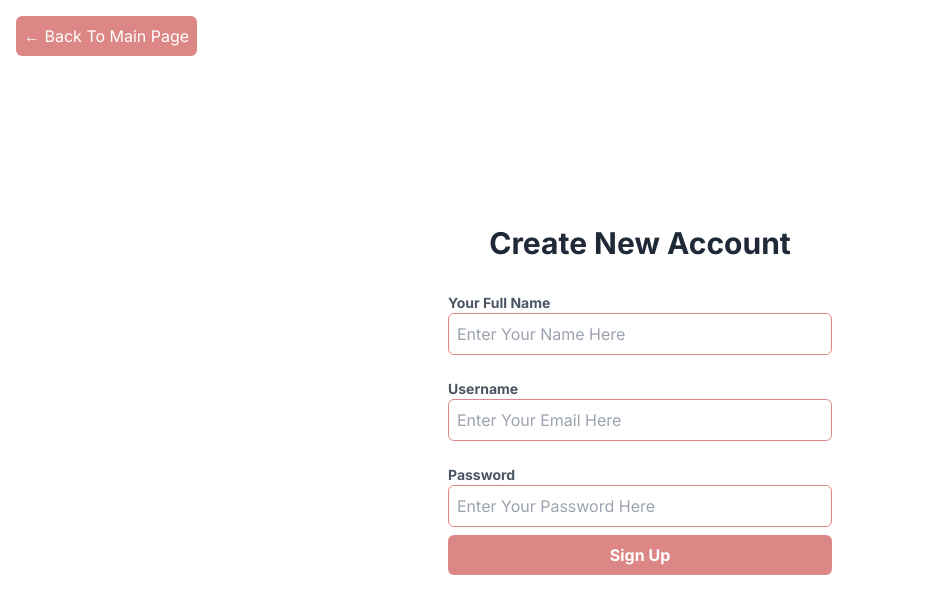
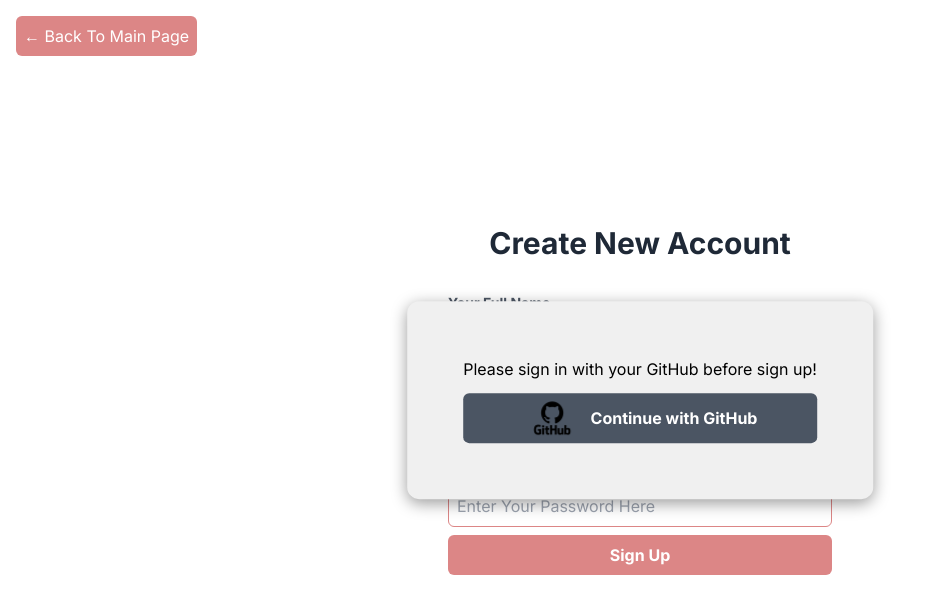
Before and after one commit to thungoc127/web_project, a Next.js app: page /SignUpPage in a window 1280 px wide. Shown: the top 614 px of the page, without its empty margins (0-929 px from the left). Built offline with nearby package versions, Linux system fonts and the light colour scheme; no server answers.

Commit message:
update login by github before sign up

```diff
--- a/app/LoginPage/page.js
+++ b/app/LoginPage/page.js
@@ -53,7 +53,7 @@
           SIMPLETASK
         </h1>
         <div className="space-y-6">
-          <div>
+          {/* <div>
             <label
               htmlFor="username"
               className="text-sm font-bold text-gray-600 block"
@@ -83,7 +83,7 @@
           </div>
           <button className="w-full py-2 px-4 bg-[#DC8686] text-white rounded-md font-bold hover:bg-[#bf7676] transition duration-300">
             Log In
-          </button>
+          </button> */}
           {/* <button
           onClick={handleSignOut}
             className="w-full py-2 px-4 bg-blue-600 text-white rounded-md font-bold hover:bg-blue-700 transition duration-300 flex items-center justify-center"
--- a/app/SignUpPage/page.js
+++ b/app/SignUpPage/page.js
@@ -1,11 +1,14 @@
 "use client";
 import React from "react";
+import Image from "next/image";
 import { useUserAuth } from "../_utils/auth-context";
 import { useState } from "react";
 import { addUser } from "../_services/logInServices";
 import AlertDialog from "./AlertDialog";
 import Link from "next/link";
 import { useRouter } from "next/navigation";
+import GitHubLogo from "../logo/GitHubLogo.png";
+
 
 export default function SignUpPage() {
   const router = useRouter();
@@ -14,16 +17,18 @@
   const [userName, setUserName] = useState("");
   const [password, setPassword] = useState("");
   const [isDialogOpen, setDialogOpen] = useState(false);
-  const [isErrorDialogOpen, setErrorDialogOpen] = useState(false);
+  const [isErrorDialogOpen, setErrorDialogOpen] = useState(true);
 
   async function handleSignIn() {
     try {
       await gitHubSignIn();
+      setErrorDialogOpen(false)
       console.log(user);
     } catch (error) {
       console.log(error);
     }
   }
+
 
   const handleSetFullName = (event) => {
     setName(event.target.value);
@@ -133,6 +138,41 @@
         onClose={handleCloseDialog}
         content={"Congratulation! You signed up successfully!"}
       />
+       <div
+        className="flex items-center justify-center"
+      style={{
+        position: 'fixed',
+        top: '50%',
+        left: '50%',
+        transform: 'translate(-50%, -50%)',
+        padding: '40px', // Increased padding for a larger size
+        background: '#F0F0F0', // Changed background color
+        borderRadius: '12px', // Increased border radius
+        boxShadow: '0 4px 16px rgba(0, 0, 0, 0.4)', // Adjusted box shadow
+        display: isErrorDialogOpen ? 'block' : 'none',
+      }}
+    >
+      <p className='text-black'>{
+        <div className="p-4 ">
+          <p className="mb-3">Please sign in with your GitHub before sign up!</p>
+ <button
+       onClick={handleSignIn}
+       className="w-full py-2 px-4 bg-gray-600 text-white rounded-md font-bold hover:bg-gray-700 transition duration-300 flex items-center justify-center"
+     >
+       <span className="mr-2">
+         <Image
+           src={GitHubLogo}
+           alt="GitHub Logo"
+           width={60}
+           height={60}
+         />
+       </span>
+       Continue with GitHub
+     </button>
+
+        </div>
+
+      }</p></div>
     </div>
   );
 }
```
